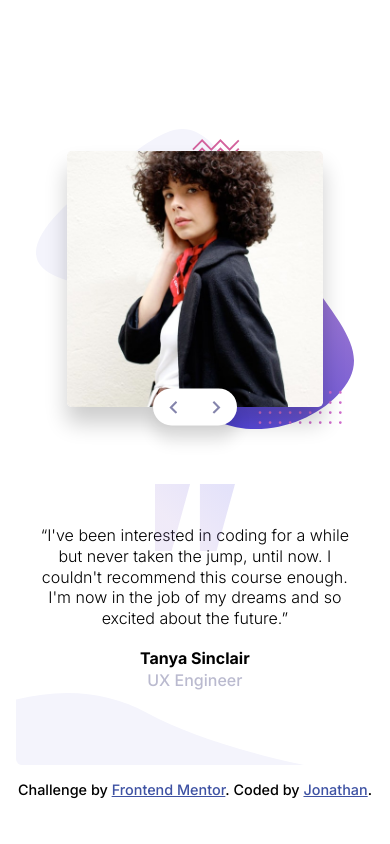
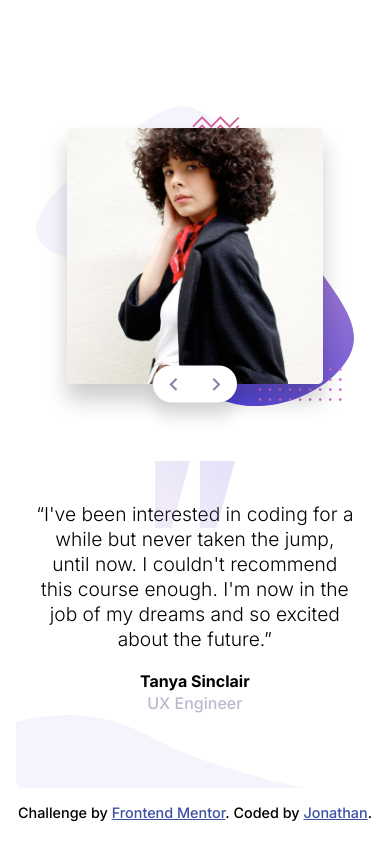
Before and after one commit to jonathan401/FEM-Coding-bootcamp-testimonials-slider, a plain HTML site: page index.html in a window 390 px wide. Drawn offline with nearby package versions, Linux system fonts and the light colour scheme.

Commit message:
increase font size of text

```diff
--- a/style.css
+++ b/style.css
@@ -129,7 +129,7 @@ a:focus {
   position: relative;
   font-weight: 300;
   line-height: 1.3;
-  font-size: clamp(1rem, 2.5vw, 2rem);
+  font-size: clamp(1.2rem, 2.5vw, 2rem);
   margin: 1.2rem auto;
 }
 
```
